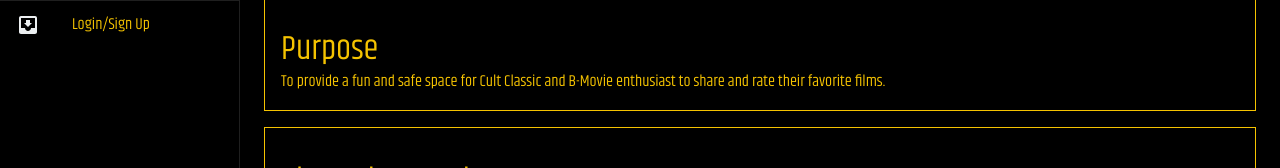
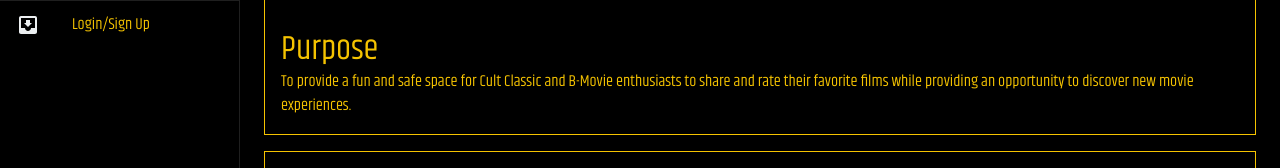
Before and after one commit to WilliamCrownover/bfanz, a React (Create React App) app in the folder client/: page /about in a window 1280 px wide. Shown: the part 321-489 px from the top of the page. Built offline with nearby package versions, Linux system fonts and the light colour scheme.

Commit message:
added more to the purpose section

```diff
--- a/client/src/pages/About.js
+++ b/client/src/pages/About.js
@@ -19,8 +19,8 @@ const About = () => {
                         Purpose
                     </Typography>
                     <Typography variant="body1">
-                        To provide a fun and safe space for Cult Classic and B-Movie enthusiast
-                        to share and rate their favorite films.
+                        To provide a fun and safe space for Cult Classic and B-Movie enthusiasts to share and rate their favorite films
+                        while providing an opportunity to discover new movie experiences.
                     </Typography>
                 </Grid>
                 <Grid sx={{ border: 1, mt: 2, padding: 2 }} item xs={12}>
```
